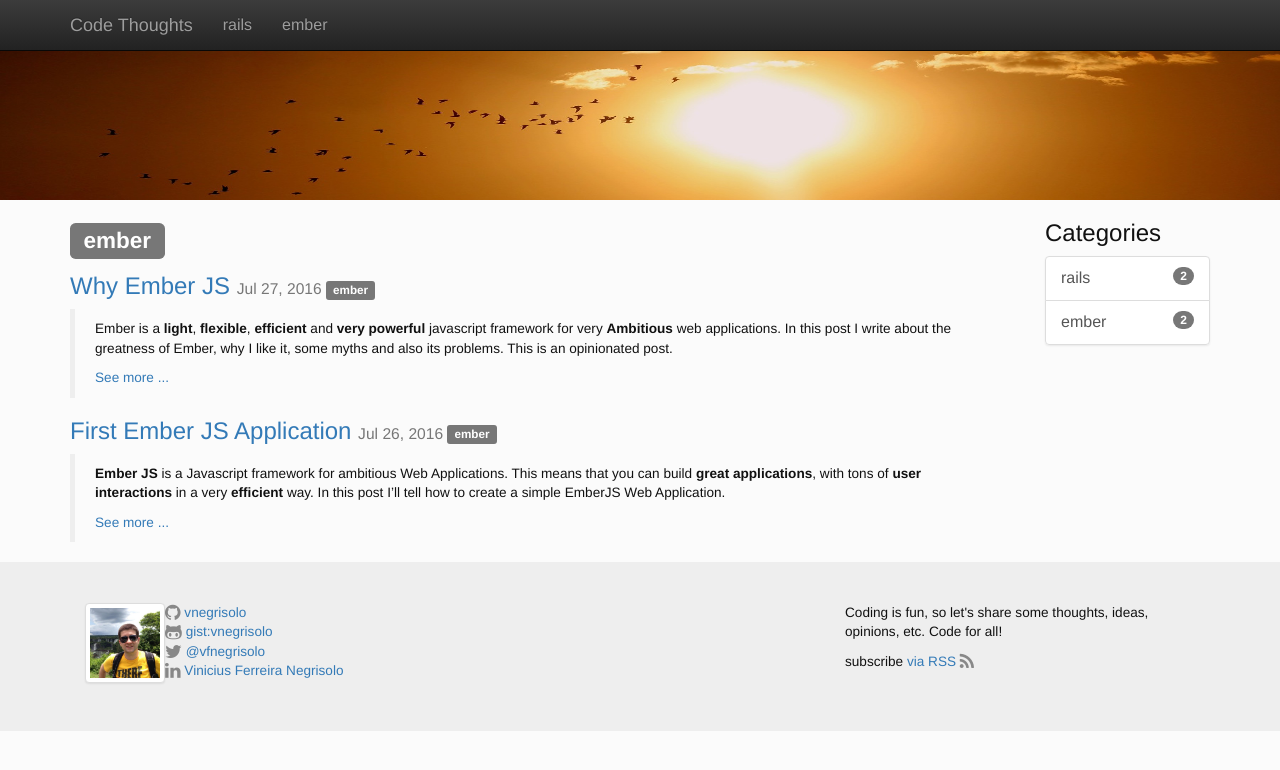
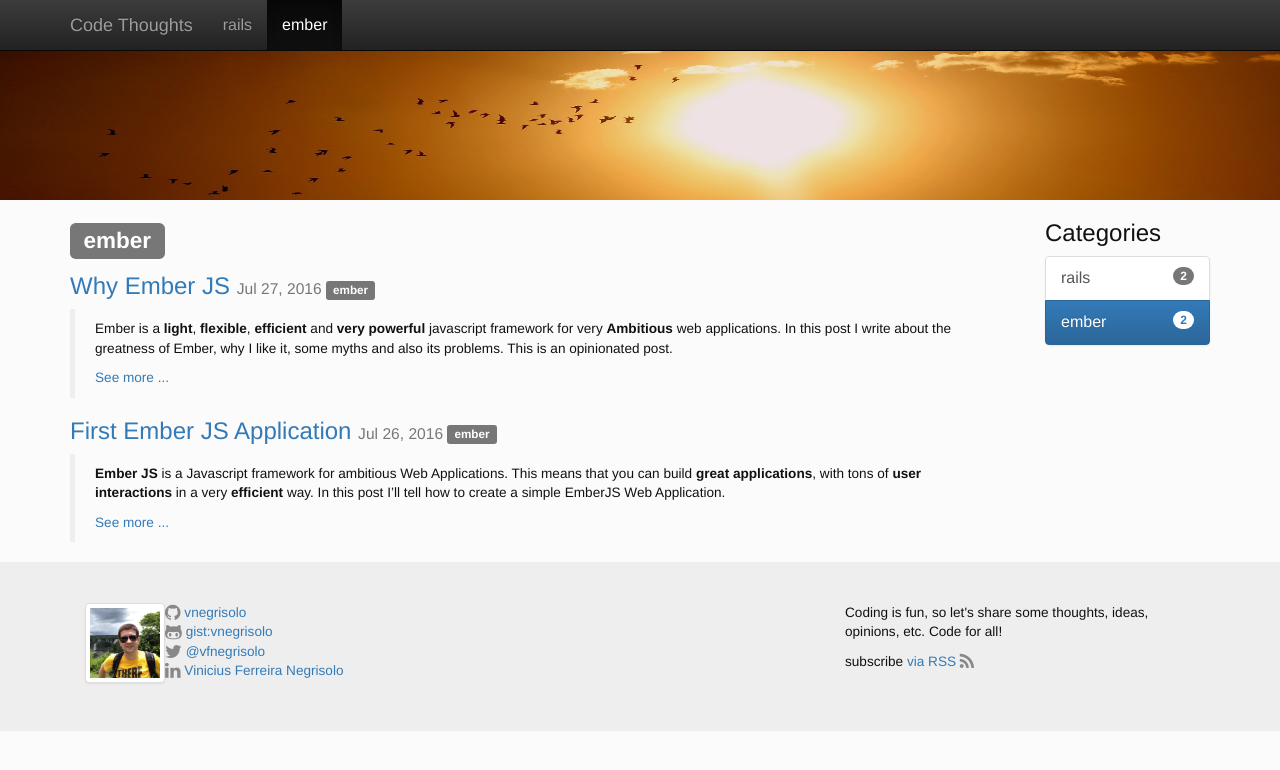
Before and after one commit to vnegrisolo/vnegrisolo.github.io, a Jekyll site: the page built from ember/index.html, in a window 1280 px wide. Shown: the top 770 px of the page. Built offline with Jekyll 4.4.1, drawn with Linux system fonts in a browser that asks for light colours.

Commit message:
Add active class to category links

```diff
--- a/_includes/category_list.html
+++ b/_includes/category_list.html
@@ -1,6 +1,6 @@
 <div class="list-group">
   {% for category in site.categories %}
-    <a href="/{{ category.first }}/" class="list-group-item">
+    <a href="/{{ category.first }}/" class="list-group-item {% if page.category == category.first %}active{% endif %}">
       {{ category.first }}
       <span class="badge">{{ category.last | size }}</span>
     </a>
--- a/_includes/header.html
+++ b/_includes/header.html
@@ -13,7 +13,9 @@
     <div class="collapse navbar-collapse" id="bs-example-navbar-collapse-1">
       <ul class="nav navbar-nav">
         {% for category in site.categories %}
-          <li><a href="/{{ category.first }}/">{{ category.first }}</a></li>
+          <li class="{% if page.category == category.first %}active{% endif %}">
+            <a href="/{{ category.first }}/">{{ category.first }}</a>
+          </li>
         {% endfor %}
       </ul>
     </div>
```
